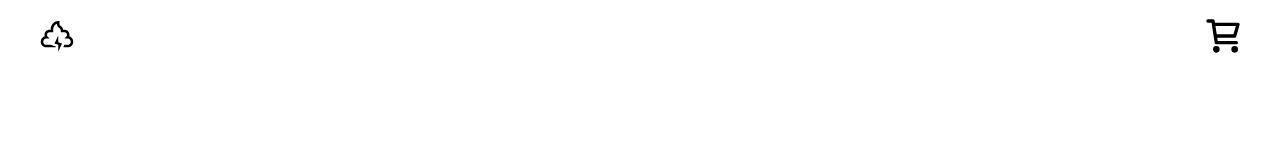
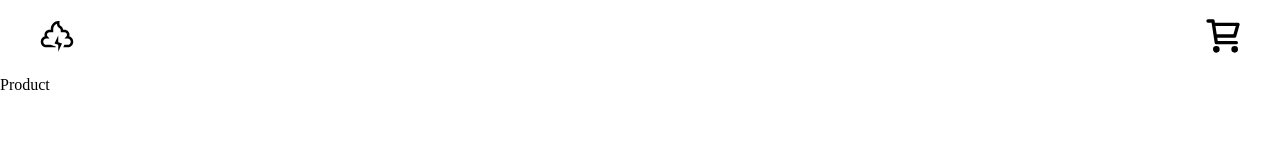
Before and after one commit to Albatraoz12/shitshop, a React (Vite) app: page /product/1 in a window 1280 px wide. Before the commit this address had no page. Shown: the top 166 px of the page. Built offline with nearby package versions, Linux system fonts and the light colour scheme.

Commit message:
create product page to display single product

```diff
--- a/src/App.jsx
+++ b/src/App.jsx
@@ -2,6 +2,7 @@ import { BrowserRouter, Routes, Route } from 'react-router-dom';
 import Navbar from './compoment/Navbar';
 import './App.css';
 import Home from './pages/Home';
+import Product from './pages/Product';
 
 function App() {
   return (
@@ -9,6 +10,7 @@ function App() {
       <Navbar />
       <Routes>
         <Route path='/' element={<Home />} />
+        <Route path='/product/:id' element={<Product />} />
       </Routes>
     </BrowserRouter>
   );
--- /dev/null
+++ b/src/pages/Product.jsx
@@ -0,0 +1,5 @@
+const Product = () => {
+  return <div>Product</div>;
+};
+
+export default Product;
```
